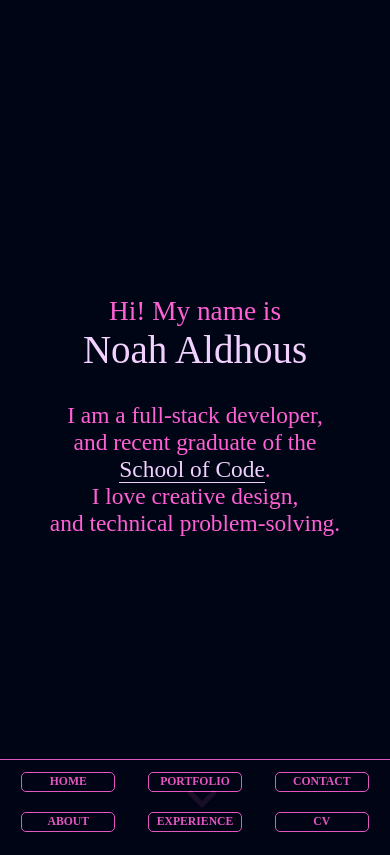
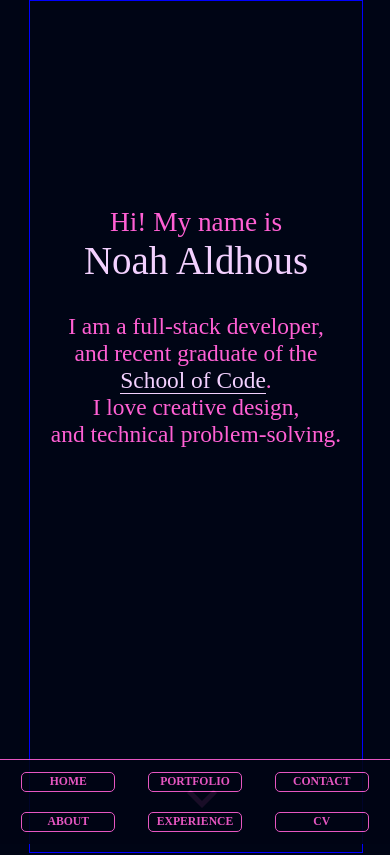
Before and after one commit to NoahAldhous/portfolio-page, a React (Create React App) app: page / in a window 390 px wide. Shown: the top 855 px of the page. Built offline with nearby package versions, Linux system fonts and the light colour scheme; a web font is replaced by a local one.

Commit message:
restyled landing page so the text is higher than the center of the screen

```diff
--- a/src/components/Landingpage/Landingpage.css
+++ b/src/components/Landingpage/Landingpage.css
@@ -58,11 +58,11 @@
         margin-left: 0%;
         display: flex;
         flex-direction: column;
-        justify-content: center;
+        justify-content: flex-start;
         margin-right: 0%;
         padding-top: 2%;
         min-height: 800px;
-        /* border: 1px solid blue; */
+        border: 1px solid blue;
     }
 
     .Heading{
@@ -79,6 +79,7 @@
         color: var(--primary-color);
         font-weight: lighter;
         text-align: center;
+        margin-top: 60%;
     }
 
     .Body-Text{
```
